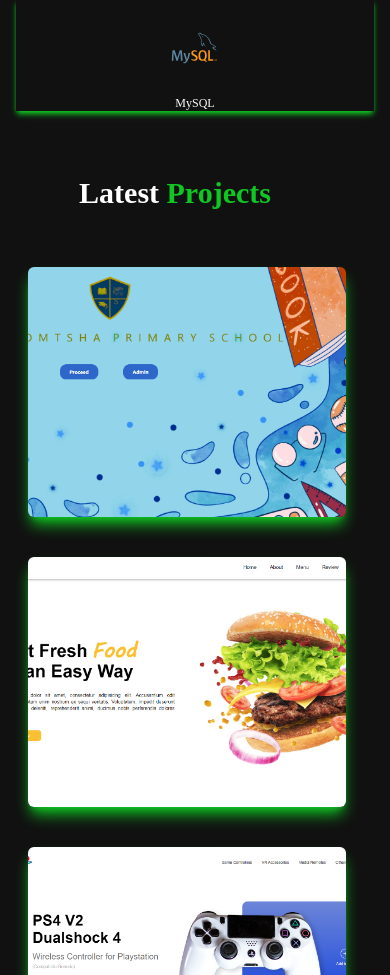
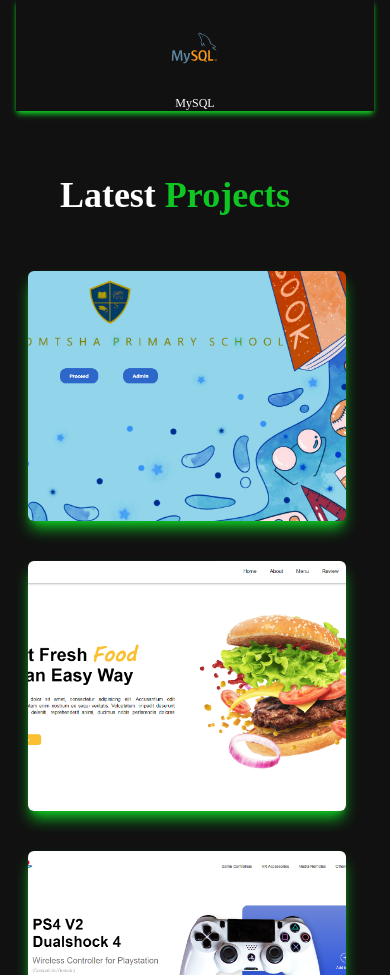
Before and after one commit to colehanekom/React-profile, a React (Vite) app: page / in a window 390 px wide. Shown: the part 2533-3508 px from the top of the page. Built offline with nearby package versions, Linux system fonts and the light colour scheme.

Commit message:
Increased text size

```diff
--- a/src/components/Projects.jsx
+++ b/src/components/Projects.jsx
@@ -9,7 +9,7 @@ const Projects = () => {
       {/* Container */}
       <div className='max-w-[1000px] mx-auto p-4 pr-14 flex flex-col justify-center w-full h-full'>
         <div className='pb-14 text-center'>
-          <p className='text-3xl md:text-4xl lg:text-7xl font-bold lg:mb-16'>
+          <p className='text-4xl md:text-4xl lg:text-7xl font-bold lg:mb-16'>
             Latest <span className='text-[#10C623]'>Projects</span>
           </p>
         </div>
```
